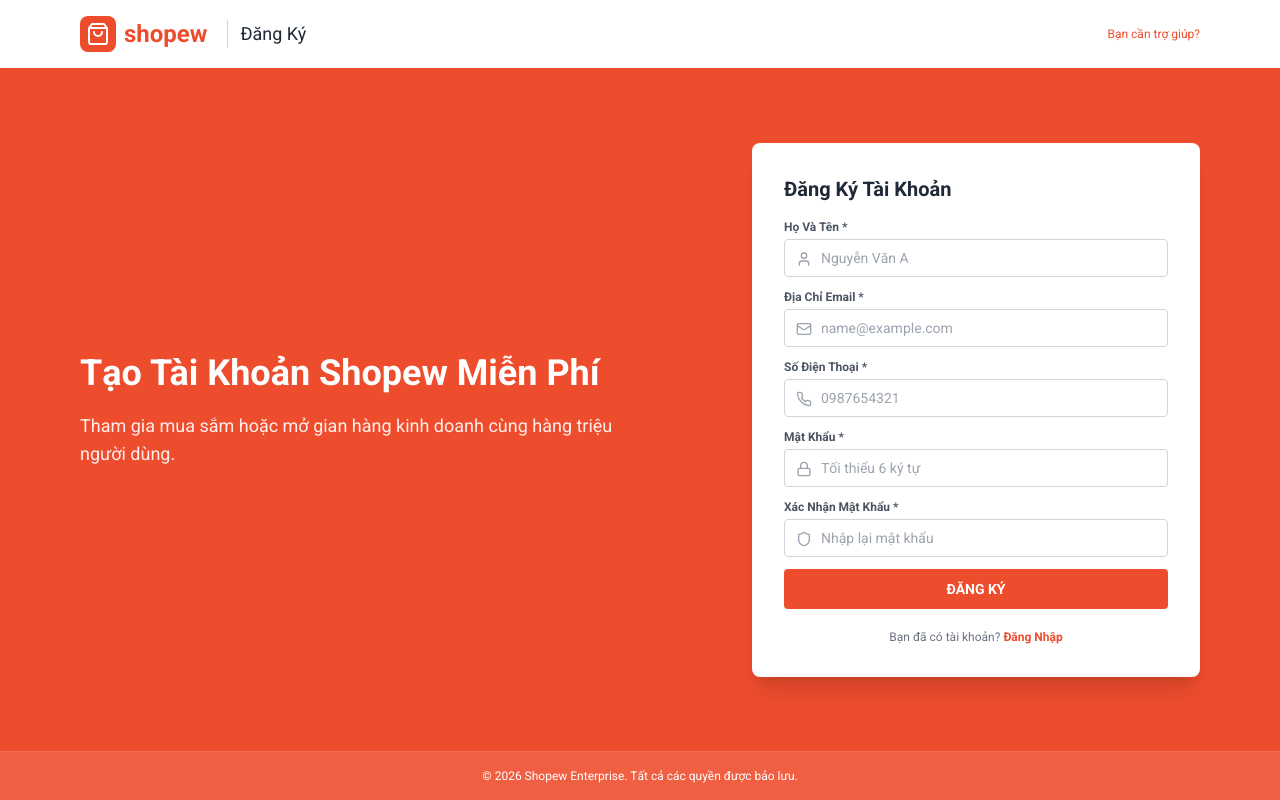
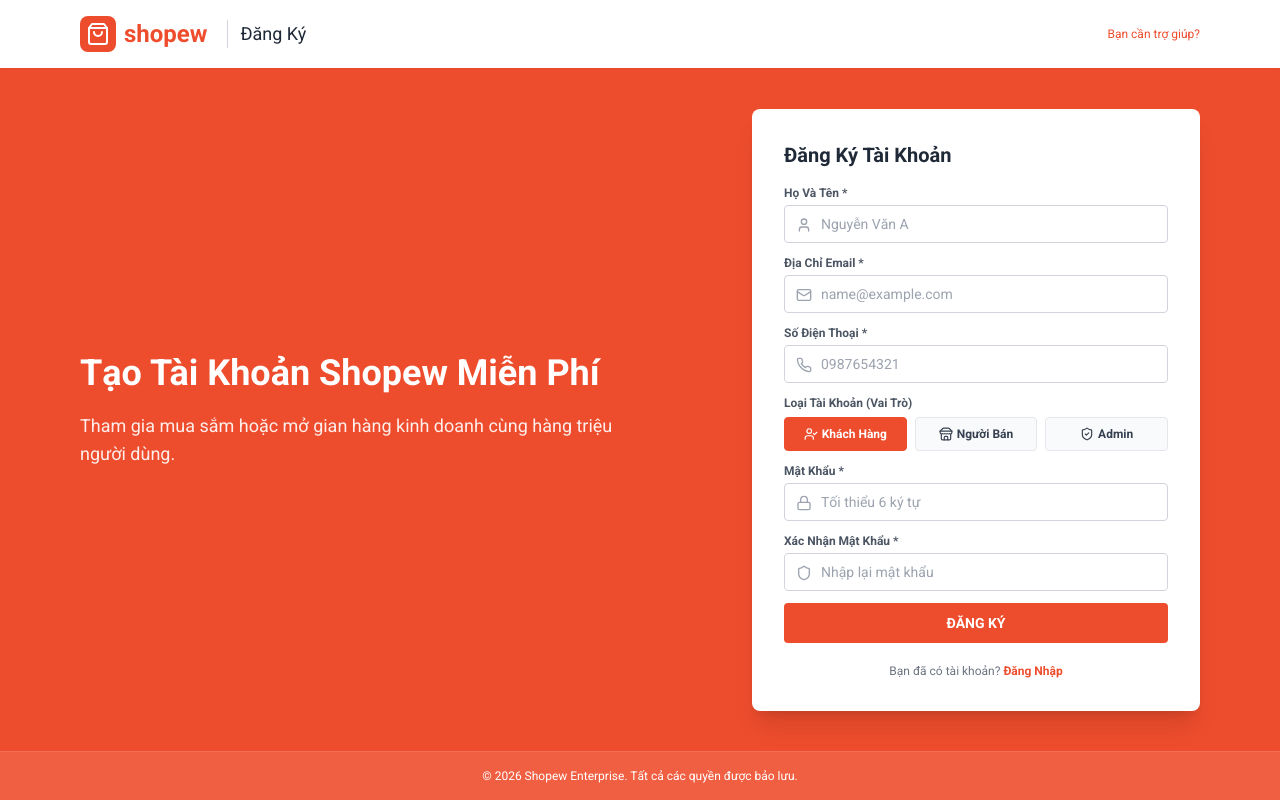
Before and after one commit to dungnotnull/shopew-ecommerce-vibe-inspired-by-shopee, a React (Vite) app in the folder frontend/: page /register in a window 1280 px wide. Built offline with nearby package versions, Linux system fonts and the light colour scheme; no server answers.

Commit message:
Update code

```diff
--- a/frontend/src/pages/auth/RegisterPage.tsx
+++ b/frontend/src/pages/auth/RegisterPage.tsx
@@ -1,23 +1,25 @@
 import React, { useState } from 'react';
 import { Link, useNavigate } from 'react-router-dom';
-import { ShoppingBag, Lock, Mail, User, Phone, AlertCircle, Shield } from 'lucide-react';
+import { ShoppingBag, Lock, Mail, User, Phone, AlertCircle, Shield, Store, UserCheck, ShieldCheck } from 'lucide-react';
 import { useAuthStore } from '../../store/useAuthStore';
 import { authService } from '../../services/auth-service';
+import { UserRole } from '../../types/auth';
 
-// Trang Đăng ký (Thực hiện call API thực tế POST /api/auth/register và GET /api/auth/me)
+// Trang Đăng ký (Cho phép chọn Role khi tạo tài khoản để đồng bộ điều hướng tự động khi Đăng nhập)
 export const RegisterPage: React.FC = () => {
   const [fullName, setFullName] = useState('');
   const [email, setEmail] = useState('');
   const [phone, setPhone] = useState('');
   const [password, setPassword] = useState('');
   const [confirmPassword, setConfirmPassword] = useState('');
+  const [role, setRole] = useState<UserRole>('CUSTOMER');
   const [errorMsg, setErrorMsg] = useState('');
   const [isSubmitting, setIsSubmitting] = useState(false);
 
   const navigate = useNavigate();
   const setAuthSession = useAuthStore((state) => state.setAuthSession);
 
-  // Xử lý nộp Form Đăng ký thực tế tới Backend API
+  // Xử lý nộp Form Đăng ký tới Backend API (Gửi kèm Role được chọn)
   const handleSubmit = async (e: React.FormEvent) => {
     e.preventDefault();
     setErrorMsg('');
@@ -26,6 +28,7 @@ export const RegisterPage: React.FC = () => {
       setErrorMsg('Vui lòng điền đầy đủ các trường bắt buộc.');
       return;
     }
+
 
     if (password !== confirmPassword) {
       setErrorMsg('Mật khẩu xác nhận không trùng khớp.');
@@ -40,24 +43,25 @@ export const RegisterPage: React.FC = () => {
     setIsSubmitting(true);
 
     try {
-      // 1. Gọi API Đăng ký tài khoản thực tế: POST /api/auth/register (payload DTO: email, password, fullName, phone)
+      // 1. Gọi API Đăng ký tài khoản thực tế: POST /api/auth/register (truyền đầy đủ DTO bao gồm role)
       const regRes = await authService.register({
         email,
         password,
         fullName,
         phone,
+        role,
       });
 
       const token = regRes.access_token;
       localStorage.setItem('shopew_token', token);
 
-      // 2. Lấy thông tin Profile & Role chính thức từ Server NestJS: GET /api/auth/me
+      // 2. Lấy thông tin Profile & Role chính thức vừa khởi tạo từ Server NestJS: GET /api/auth/me
       const userProfile = await authService.getMe();
 
       // 3. Lưu Auth Session vào Zustand Store
       setAuthSession(token, userProfile);
 
-      // 4. Tự động điều hướng theo Role thực tế của User vừa khởi tạo
+      // 4. Tự động điều hướng trực tiếp sang màn hình của Role tương ứng
       if (userProfile.role === 'SELLER') {
         navigate('/seller');
       } else if (userProfile.role === 'ADMIN') {
@@ -160,6 +164,37 @@ export const RegisterPage: React.FC = () => {
               </div>
             </div>
 
+            {/* Chọn Loại Tài Khoản (Role): Khách Hàng, Người Bán, Admin */}
+            <div>
+              <label className="block text-xs font-semibold text-gray-600 mb-1.5">Loại Tài Khoản (Vai Trò)</label>
+              <div className="grid grid-cols-3 gap-2">
+                <button
+                  type="button"
+                  onClick={() => setRole('CUSTOMER')}
+                  className={`py-2 px-1 text-xs font-bold rounded border flex items-center justify-center gap-1 transition-colors ${role === 'CUSTOMER' ? 'bg-[#ee4d2d] text-white border-[#ee4d2d]' : 'bg-gray-50 text-gray-700 border-gray-200 hover:bg-gray-100'
+                    }`}
+                >
+                  <UserCheck className="w-3.5 h-3.5" /> Khách Hàng
+                </button>
+                <button
+                  type="button"
+                  onClick={() => setRole('SELLER')}
+                  className={`py-2 px-1 text-xs font-bold rounded border flex items-center justify-center gap-1 transition-colors ${role === 'SELLER' ? 'bg-[#ee4d2d] text-white border-[#ee4d2d]' : 'bg-gray-50 text-gray-700 border-gray-200 hover:bg-gray-100'
+                    }`}
+                >
+                  <Store className="w-3.5 h-3.5" /> Người Bán
+                </button>
+                <button
+                  type="button"
+                  onClick={() => setRole('ADMIN')}
+                  className={`py-2 px-1 text-xs font-bold rounded border flex items-center justify-center gap-1 transition-colors ${role === 'ADMIN' ? 'bg-[#ee4d2d] text-white border-[#ee4d2d]' : 'bg-gray-50 text-gray-700 border-gray-200 hover:bg-gray-100'
+                    }`}
+                >
+                  <ShieldCheck className="w-3.5 h-3.5" /> Admin
+                </button>
+              </div>
+            </div>
+
             <div>
               <label className="block text-xs font-semibold text-gray-600 mb-1">Mật Khẩu *</label>
               <div className="relative">
--- a/frontend/src/types/auth.ts
+++ b/frontend/src/types/auth.ts
@@ -30,4 +30,5 @@ export interface RegisterRequestPayload {
   password: string;
   fullName: string;
   phone: string;
+  role?: UserRole;
 }
```
Also changed, not shown: 2 other files (tests, documents, lock files or other folders).
